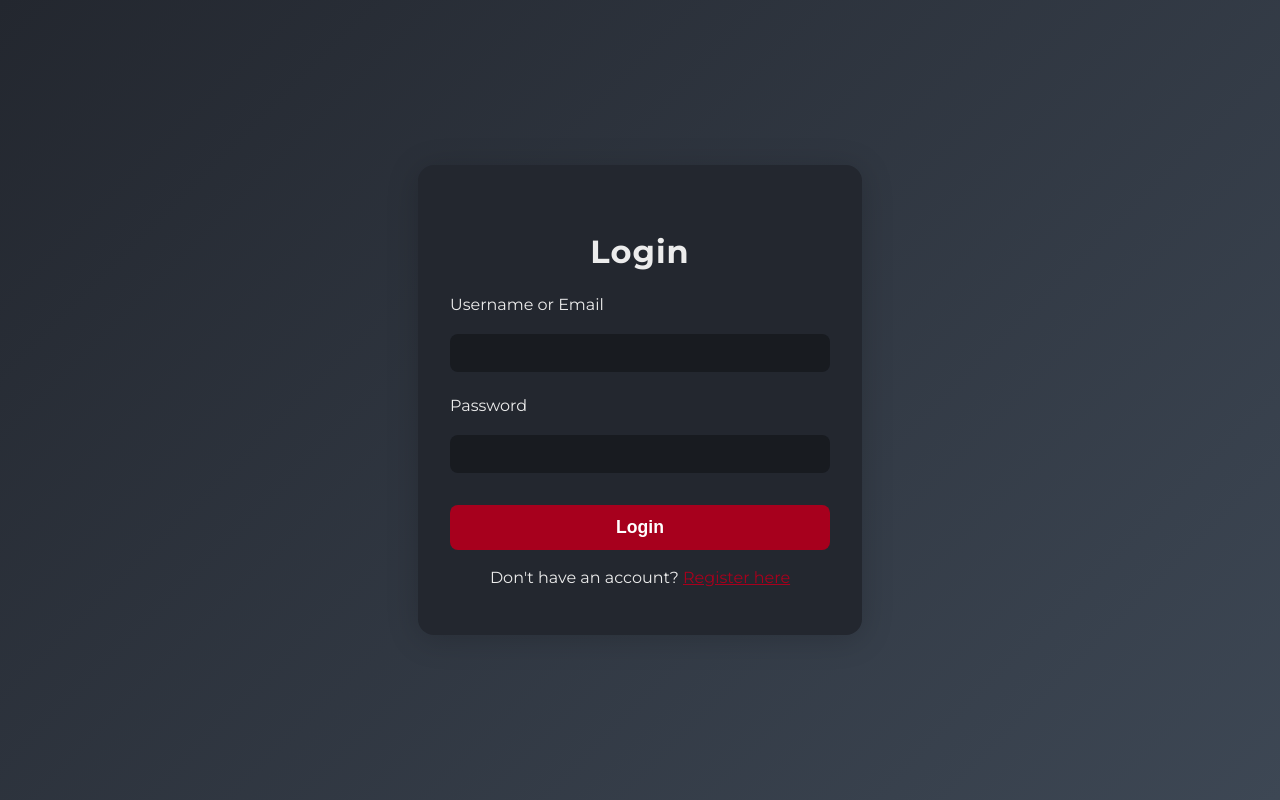
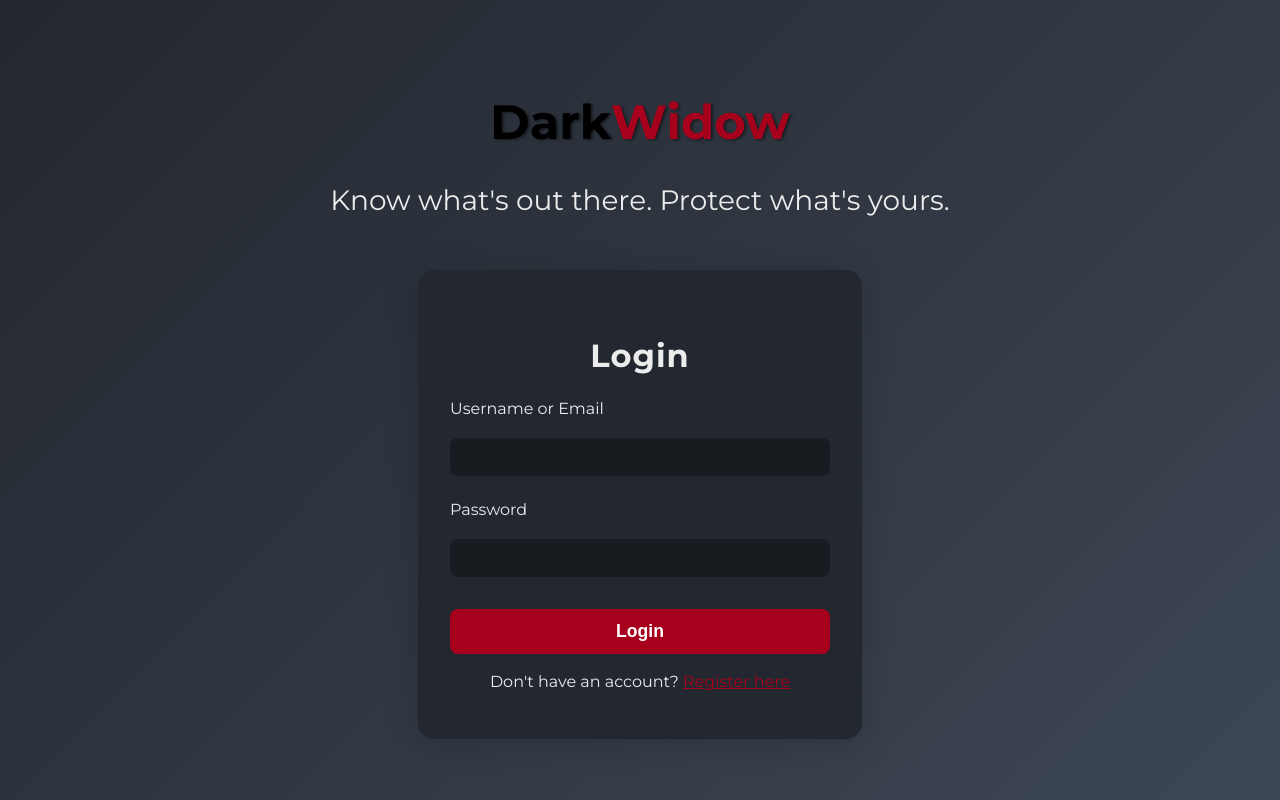
Before and after one commit to gph626/490_Senior_Project, a Flask app: page /login in a window 1280 px wide. Run offline with Flask 3, Linux system fonts and the light colour scheme.

Commit message:
UI/UX patches

```diff
--- a/dashboard/base.css
+++ b/dashboard/base.css
@@ -148,7 +148,7 @@
     font-size: 1rem;
 }
 .modern-auth-link a {
-    color: #A7001D;
+    color: #ECECEC;
     text-decoration: underline;
     transition: color 0.2s;
 }
--- a/dashboard/new.css
+++ b/dashboard/new.css
@@ -425,7 +425,7 @@ section.report-section {
     padding: 18px 18px 12px 18px;
     border-radius: 8px;
     margin-bottom: 16px;
-    width: auto;
+    width: 540px;
     max-width: 540px;
     min-width: 180px;
     margin-left: auto;
@@ -495,6 +495,7 @@ table.data {
     max-width: 100%;
     width: 97%;
     overflow: visible;
+    padding-top: 15px;
 }
 
 #leaksSection .table-wrap {
@@ -971,3 +972,7 @@ details[open] summary:after {
 .crawler_options {
     text-align: center;
 }
+
+.steps p {
+    margin-bottom: 50px;
+}
--- a/templates/alerts.html
+++ b/templates/alerts.html
@@ -37,7 +37,7 @@
             </div>
 
             <!-- Timer Display -->
-            <div class="alert-timer" style="padding: 12px 40px; margin: 0 40px 20px; background: #23272F; border-radius: 8px; color: #9aa2ac; font-size: 14px; text-align: center; border: 1px solid #3D4754;">
+            <div class="alert-timer" style="padding: 12px 40px; margin: 0 40px 20px; align-self:center;background: #23272F; border-radius: 8px; color: #9aa2ac; font-size: 14px; text-align: center; border: 1px solid #3D4754;">
                 <i class="fa-solid fa-clock"></i> Loading timer...
             </div>
 
--- a/templates/config.html
+++ b/templates/config.html
@@ -421,7 +421,7 @@
                          <div style="background: #1a1d23; border-left: 3px solid #2ecc71; padding: 12px 16px; margin-top: 16px; border-radius: 4px;">
                            <details class="config-dropdown">
                                 <summary>
-                                    <wa-icon name="info-circle" style="color: #2ecc71"></wa-icon><span style="color: #2ecc71"> How I2P Crawler Works</span>
+                                    <wa-icon name="info-circle" style="color: #2ecc71"></wa-icon><span style="color: #2ecc71"> How GitHub Crawler Works</span>
                                 </summary>
                                 <div style="font-size: 13px; line-height: 1.6; color: #b8bcc4;">
                                     <p style="margin: 6px 0;"><strong>Data Collection Method:</strong></p>
--- a/templates/custom_report.html
+++ b/templates/custom_report.html
@@ -170,7 +170,6 @@
         .actions {
             display: flex;
             gap: 10px;
-            margin-top: 20px;
             justify-content: flex-end;
         }
 
--- a/templates/homepage.html
+++ b/templates/homepage.html
@@ -111,10 +111,6 @@
                                 <p>Generate and download report pages customized to your most valued information</p>
                         </ol>
                     </div>
-                    <div class="how-to-graphics">
-                        <p><i>Placeholder text</i></p>
-                    </div>
-
                 </div>
            </div>
         </main>
--- a/templates/login.html
+++ b/templates/login.html
@@ -6,9 +6,48 @@
     <title>Login</title>
     <link rel="stylesheet" href="/dashboard/base.css">
     <link rel="stylesheet" href="/dashboard/new.css">
+    <link rel="stylesheet" href="https://cdnjs.cloudflare.com/ajax/libs/animate.css/4.1.1/animate.min.css"/>
+    <style>
+        h1 {
+            font-size: 48px;
+            font-weight: 800;
+            color: black;
+            text-shadow: 2px 1px 3px rgba(0, 0, 0, 0.5); /* 1px offset, 3px blur, semi-transparent black */
+        }
+
+        h2 {
+            font-size: 32px;
+            font-weight: 400;
+        }
+
+        h3 {
+            font-size: 28px;
+            font-weight: 400;
+        }
+
+        #login-auth {
+            display: flex;
+            flex-direction: column;
+        }
+
+        .branding {
+            text-align: center;
+            margin-bottom: 25px;
+            color: #ECECEC;
+        }
+
+        #heading-highlight {
+            color: #a7001d;
+        }
+
+    </style>
 </head>
 <body>
-    <div class="modern-auth-bg">
+    <div class="modern-auth-bg" id="login-auth">
+        <div class="branding">
+            <h1>Dark<span id="heading-highlight">Widow</span></h1>
+            <h3><span id="tagline-1" class="animate__animated animate__fadeInLeft">Know what's out there. </span><span id="tagline-2" class="animate__animated animate__fadeInLeft animate__delay-1s">Protect what's yours.</span></h3>
+        </div>
         <div class="modern-auth-card">
                         <h2 class="modern-auth-title">Login</h2>
                         {% with messages = get_flashed_messages(with_categories=true) %}
```
Also changed, not shown: templates/leaks.html (+7 -4 lines), templates/reports.html (+5 -5 lines).
